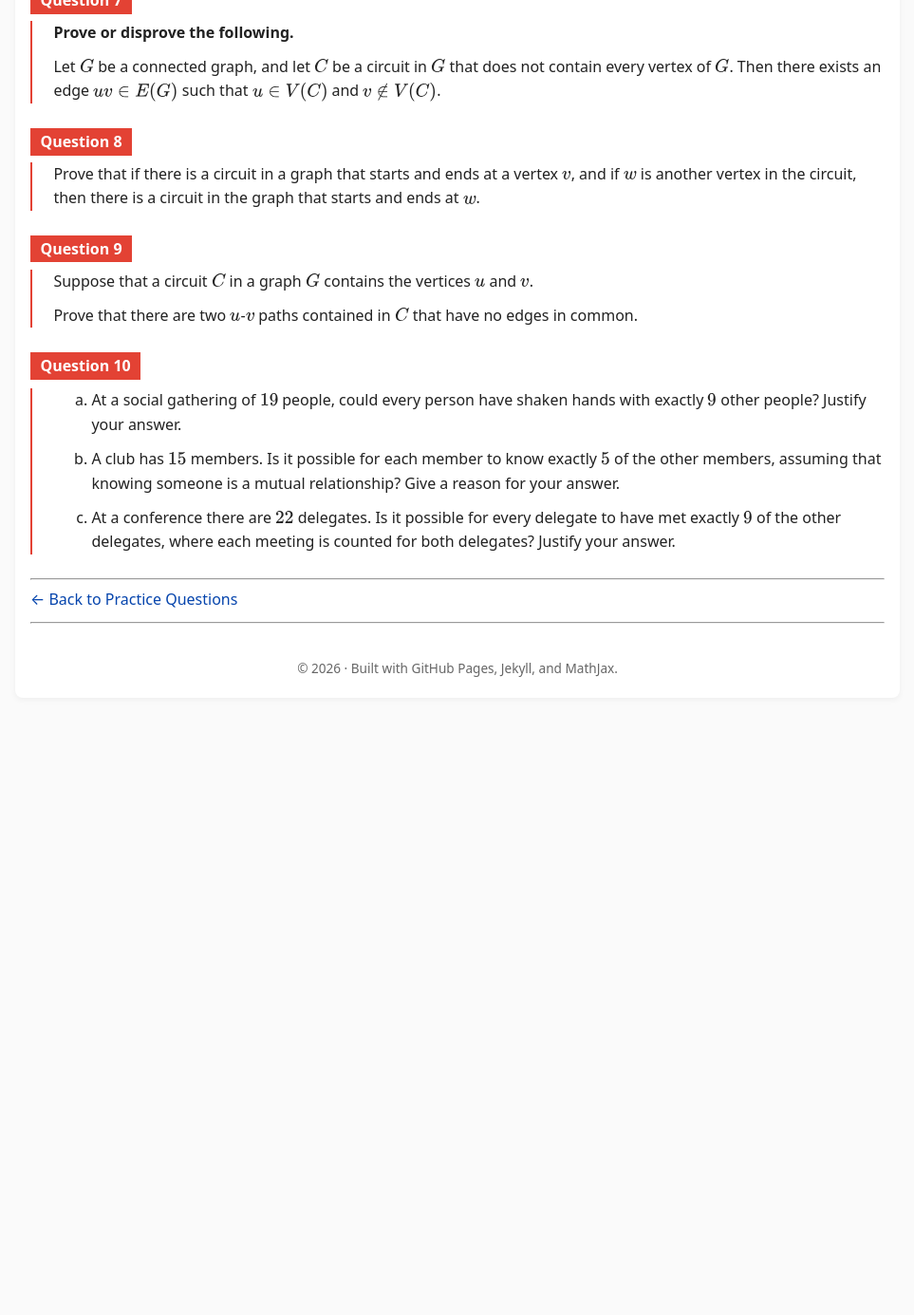
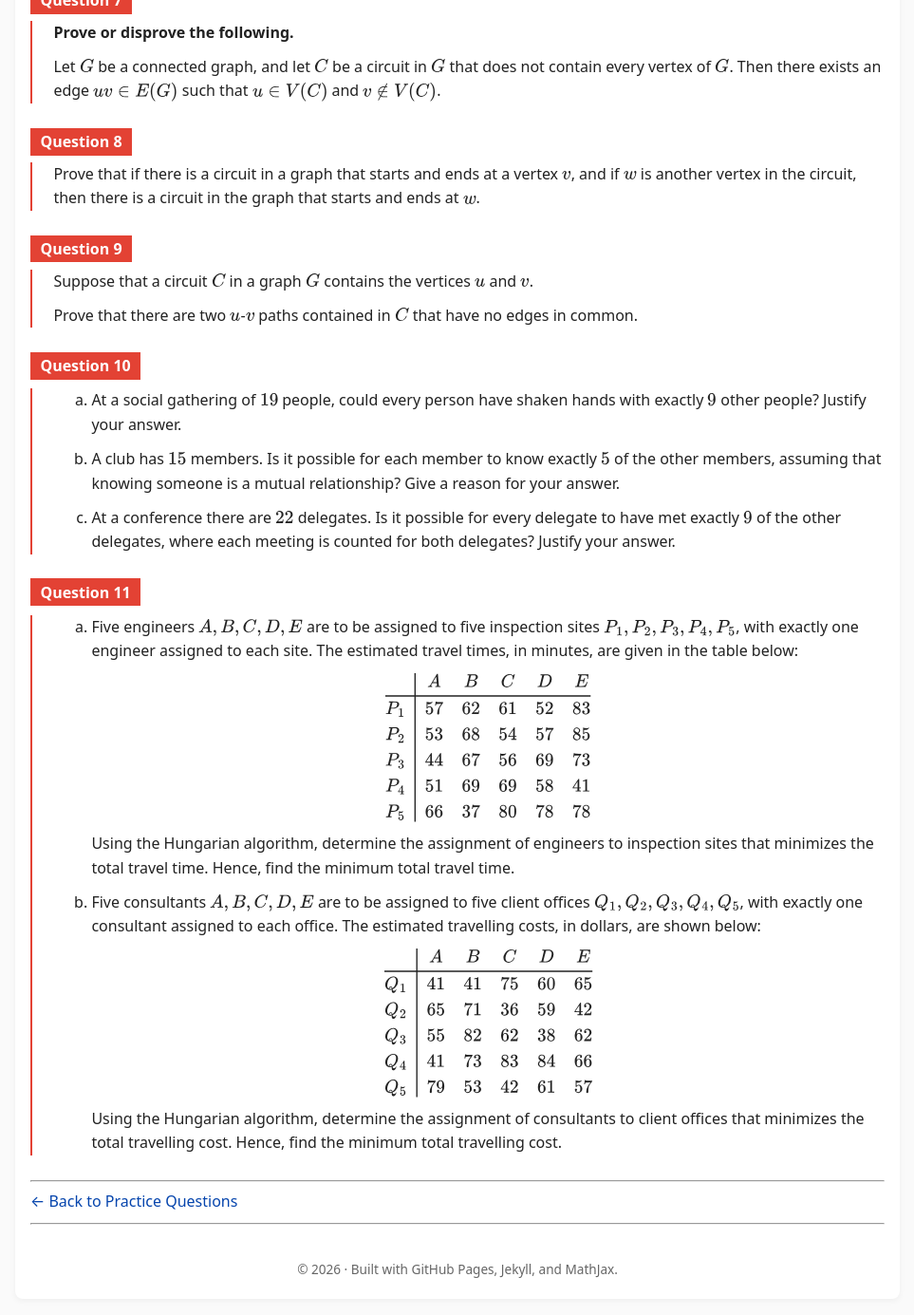
Before and after one commit to SaleemKamaludin/SaleemKamaludin.github.io, a Jekyll site: the page built from courses/math-2276/practice-questions/coursework-exam-1/index.md, in a window 1280 px wide and 1400 px high, scrolled down 2505 px. Shown: the top 1385 px of the window at 95% size, without its empty margins (158-1121 px from the left). Built offline with Jekyll 4.4.1, drawn with Linux system fonts in a browser that asks for light colours; before the commit the page ends 3272 px from its top, so only the background shows below that.

Commit message:
Add Question 11 to MATH 2276 practice page

```diff
--- a/courses/math-2276/practice-questions/coursework-exam-1/index.md
+++ b/courses/math-2276/practice-questions/coursework-exam-1/index.md
@@ -441,6 +441,82 @@ These questions are provided for additional practice for **Coursework Exam 1** a
 
 </div>
 
+<div id="cw1-question-11" class="math-env exercise">
+
+  <div class="math-env-heading">
+    <span class="math-env-tag">Question 11</span>
+  </div>
+
+  <div class="math-env-body">
+
+    <ol type="a">
+
+      <li>
+        <p>
+          Five engineers \(A,B,C,D,E\) are to be assigned to five inspection
+          sites \(P_1,P_2,P_3,P_4,P_5\), with exactly one engineer assigned
+          to each site. The estimated travel times, in minutes, are given in
+          the table below:
+        </p>
+
+        <div class="display-math">
+
+        \[
+        \begin{array}{c|ccccc}
+         & A & B & C & D & E \\ \hline
+        P_1 & 57 & 62 & 61 & 52 & 83 \\
+        P_2 & 53 & 68 & 54 & 57 & 85 \\
+        P_3 & 44 & 67 & 56 & 69 & 73 \\
+        P_4 & 51 & 69 & 69 & 58 & 41 \\
+        P_5 & 66 & 37 & 80 & 78 & 78
+        \end{array}
+        \]
+
+        </div>
+
+        <p>
+          Using the Hungarian algorithm, determine the assignment of engineers
+          to inspection sites that minimizes the total travel time. Hence, find
+          the minimum total travel time.
+        </p>
+      </li>
+
+      <li>
+        <p>
+          Five consultants \(A,B,C,D,E\) are to be assigned to five client
+          offices \(Q_1,Q_2,Q_3,Q_4,Q_5\), with exactly one consultant assigned
+          to each office. The estimated travelling costs, in dollars, are shown
+          below:
+        </p>
+
+        <div class="display-math">
+
+        \[
+        \begin{array}{c|ccccc}
+         & A & B & C & D & E \\ \hline
+        Q_1 & 41 & 41 & 75 & 60 & 65 \\
+        Q_2 & 65 & 71 & 36 & 59 & 42 \\
+        Q_3 & 55 & 82 & 62 & 38 & 62 \\
+        Q_4 & 41 & 73 & 83 & 84 & 66 \\
+        Q_5 & 79 & 53 & 42 & 61 & 57
+        \end{array}
+        \]
+
+        </div>
+
+        <p>
+          Using the Hungarian algorithm, determine the assignment of consultants
+          to client offices that minimizes the total travelling cost. Hence,
+          find the minimum total travelling cost.
+        </p>
+      </li>
+
+    </ol>
+
+  </div>
+
+</div>
+
 ---
 
 [← Back to Practice Questions]({{ '/courses/math-2276/practice-questions/' | relative_url }})
```
